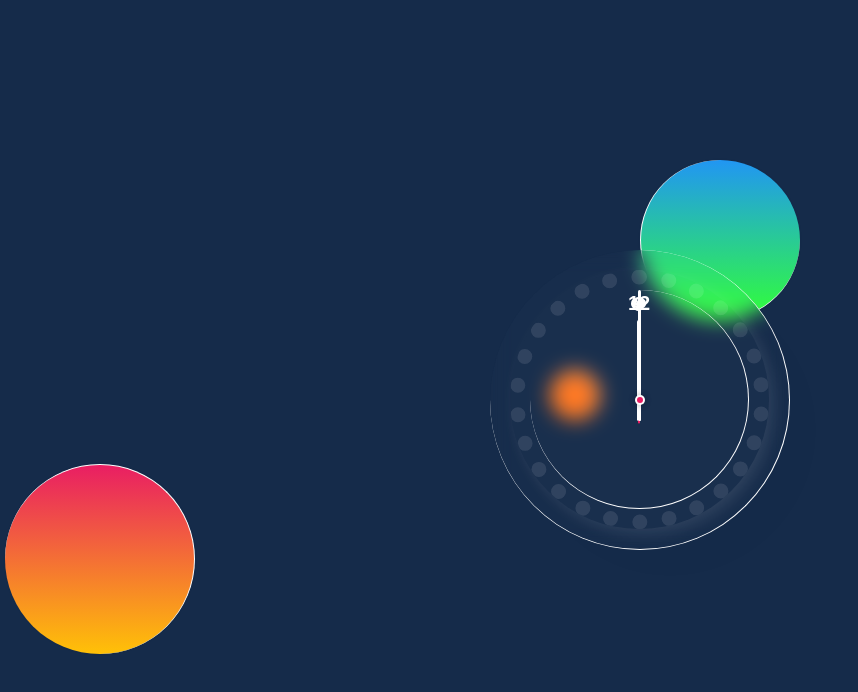
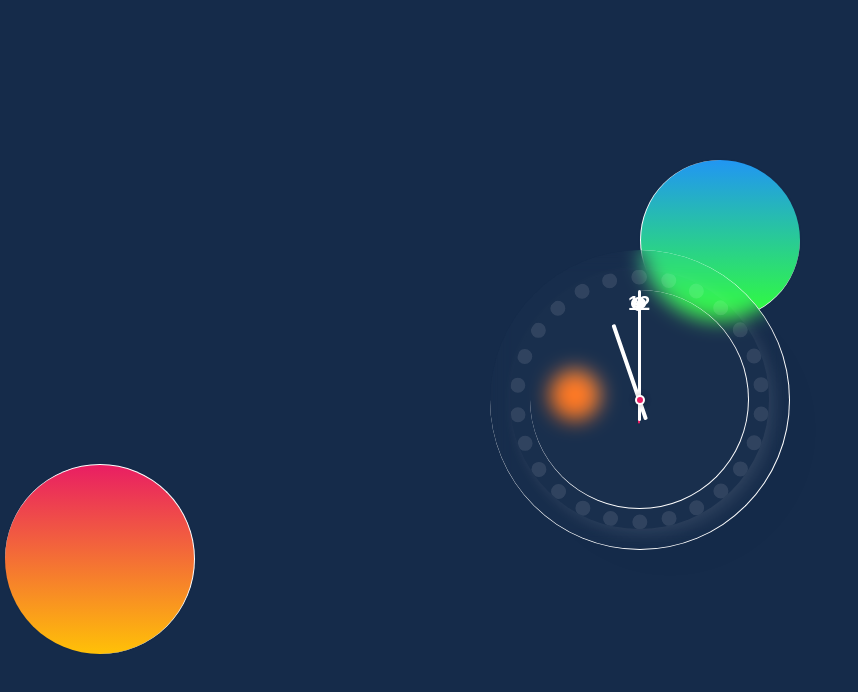
Before and after one commit to AddisBelayhu/HourExercise, a plain HTML site: page index.html in a window 1280 px wide. Shown: the whole page, without its empty margins (0-858 px from the left). Drawn offline with Linux system fonts and the light colour scheme.

Commit message:
houre watch

```diff
--- a/script.js
+++ b/script.js
@@ -1 +1,14 @@
-js
+let hrs = document.querySelector("#h");
+let min = document.querySelector("#m");
+let scs = document.querySelector("#s");
+
+setInterval(()=>{
+    let day = new Date();
+    let hh = day.getHours() * 30;
+    let mm = day.getMinutes() * 6;
+    let ss = day.getSeconds() * 6;
+
+    hrs.style.transform = `rotateZ(${hh+(mm/12)}deg)`;
+    mns.style.transform = `rotateZ(${mm}deg)`;
+    scs.style.transform = `rotateZ(${ss}deg)`;
+})
--- a/style.css
+++ b/style.css
@@ -45,7 +45,7 @@ body{
     background: linear-gradient(#2196f3, #31ff38);
 }
 
-.squre:nth-child(3){
+.squre:nth-child(2){
     width: 50px;
     height: 50px;
     left: 43%;
```
